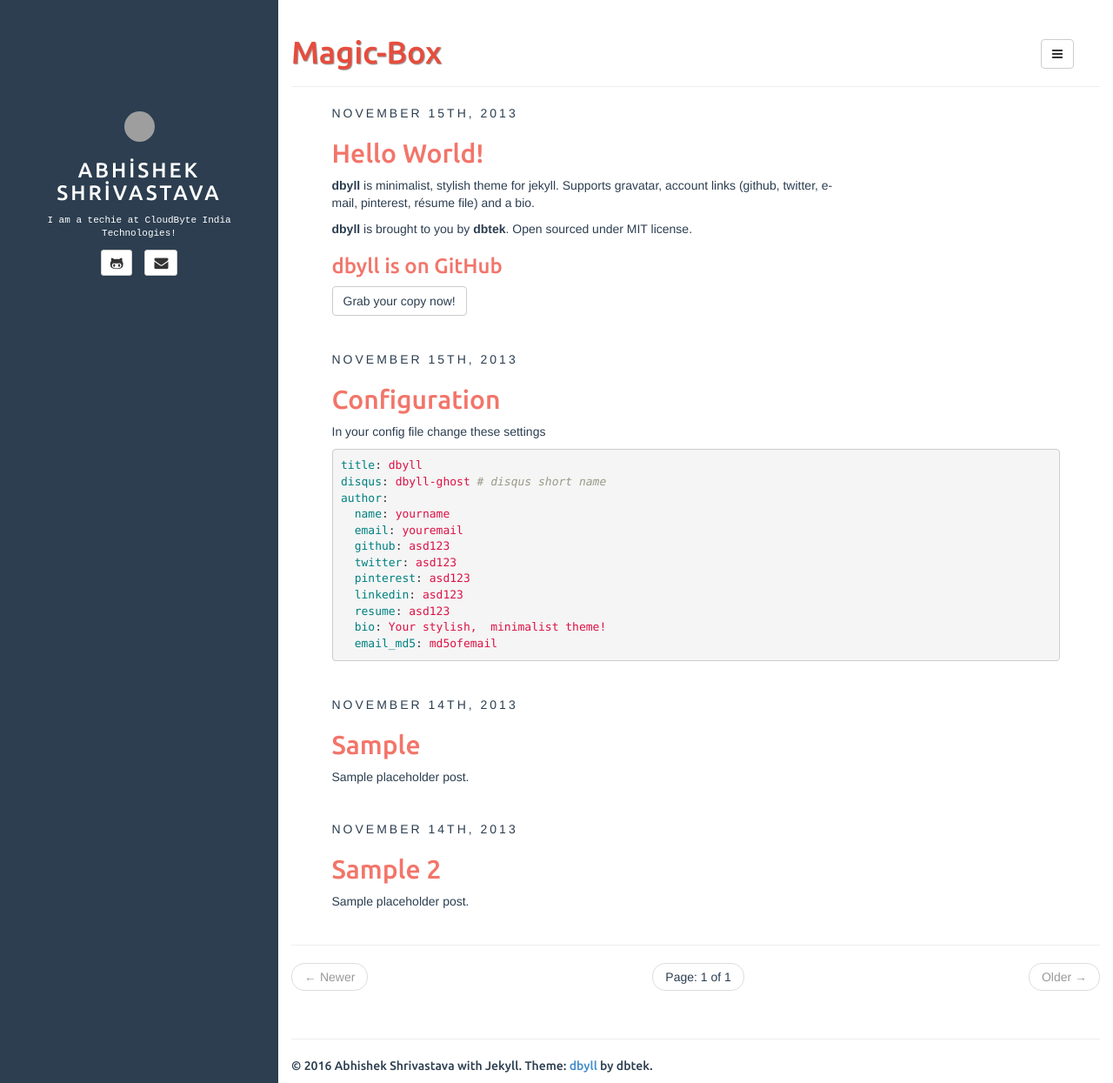
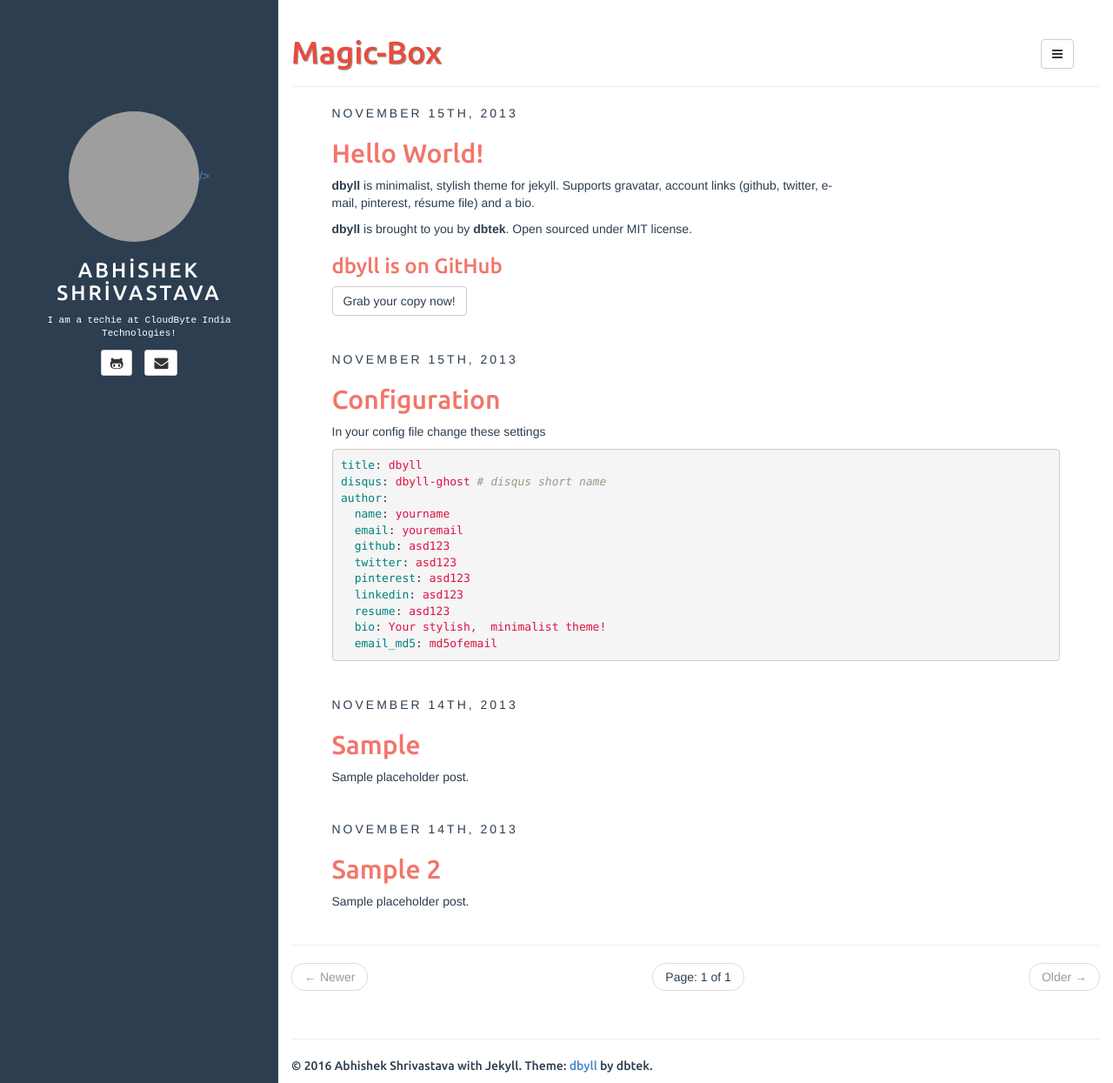
Before and after one commit to AbhiCloudbyte/magicbox, a Jekyll site: the page built from index.html, in a window 1280 px wide and 1245 px high. Shown: the whole window at 87% size. Built offline with Jekyll 4.4.1, drawn with Linux system fonts in a browser that asks for light colours; the list of posts is cut into pages by our own code; grey boxes are pictures that could not be loaded.

Commit message:
Update sidebar.html

```diff
--- a/_includes/sidebar.html
+++ b/_includes/sidebar.html
@@ -1,7 +1,7 @@
 <! -- sidebar.html -->
 <header class="sidebar-header" role="banner">
 	<a href="{{ site.BASE_PATH }}/">
-		<img src="https://www.gravatar.com/avatar/{{site.author.email_md5}}?s=35" class="img-circle" />
+		<img src="https://www.gravatar.com/avatar/{{site.author.email_md5}}?s=35" class="img-circle" style="width:150px;height:150px;">/>
 	</a>
 	<h3 class="title">
         <a href="{{ site.BASE_PATH }}/">{{ site.author.name ui}}</a>
```
